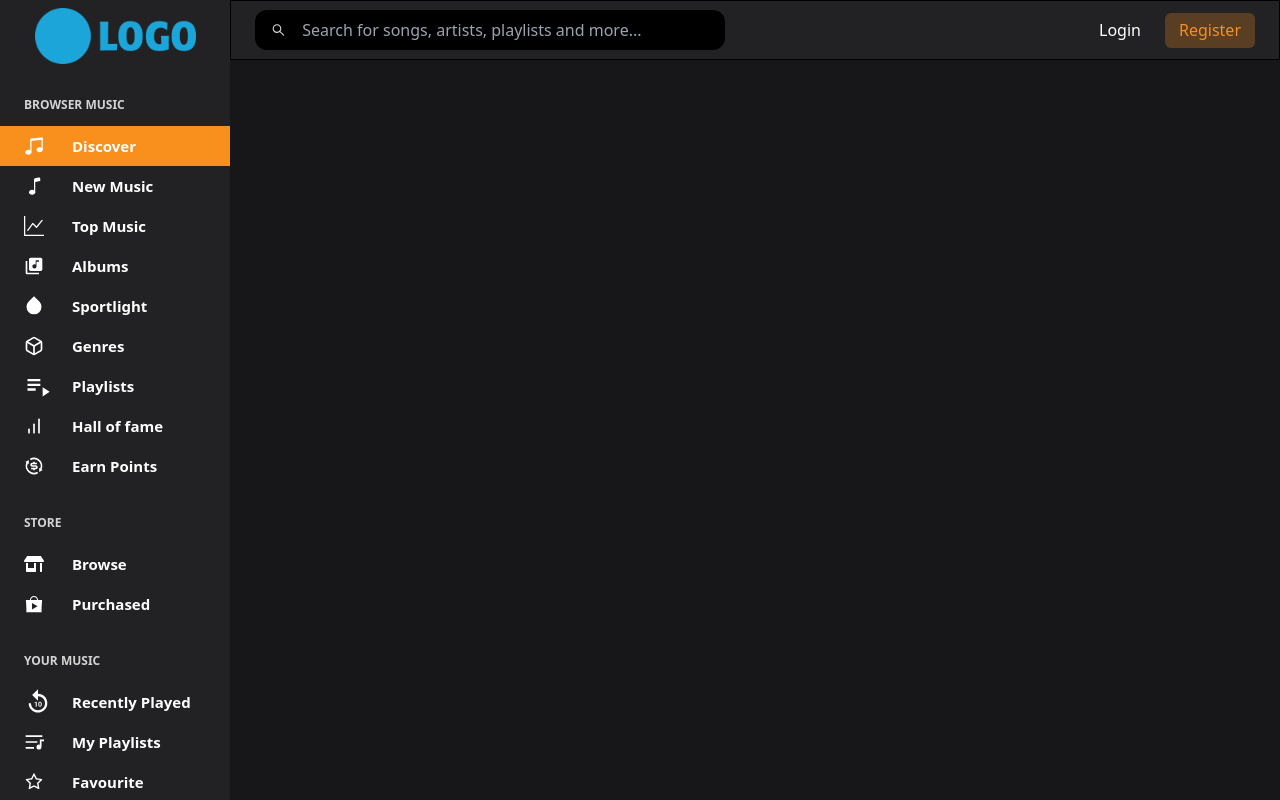
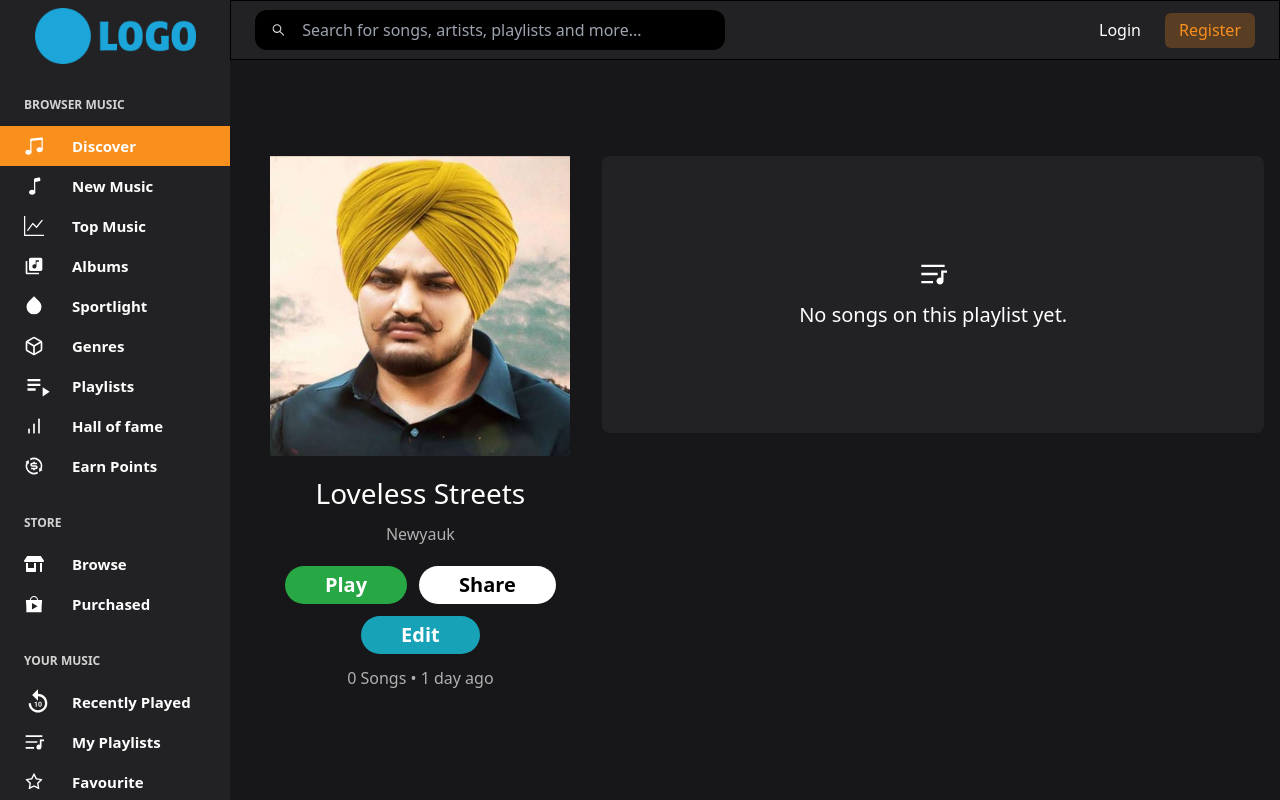
Before and after one commit to ZainSaleem1110/music-player, a React (Create React App) app: page /myPlaylistDetail in a window 1280 px wide. Built offline with nearby package versions, Linux system fonts and the light colour scheme.

Commit message:
myplaylistdetail page

```diff
--- /dev/null
+++ b/src/Components/myPlaylistDetail.jsx
@@ -0,0 +1,29 @@
+import React from 'react'
+import Img from '../assets/sidu.jpg'
+import {RiPlayListFill} from 'react-icons/ri'
+
+function MyPlaylistDetail() {
+    return (
+        <div className="flex md:flex-row flex-col pt-14 gap-x-8">
+            <div className="md:w-[35%] w-[100%] pl-6 flex flex-col items-center">
+                <div className="w-[300px] h-[300px]">
+                    <img src={Img} alt="" />
+                </div>
+                <h1 className="text-white text-[28px] mt-4">Loveless Streets</h1>
+                <p className="mt-2 text-[#b0b0b0] hover:text-white">Newyauk</p>
+                <div className="flex flex-wrap justify-center gap-x-3 mt-5 w-[300px]">
+                    <button className="px-10 h-[38px] bg-[#28a745] rounded-full text-white font-bold text-[20px]">Play</button>
+                    <button className="px-10 h-[38px] bg-white rounded-full text-[black] font-bold text-[20px]">Share</button>
+                    <button className="px-10 h-[38px] bg-[#17a2b8] rounded-full text-white font-bold text-[20px] mt-3">Edit</button>
+                </div>
+                <p className="mt-3 text-[#b0b0b0]">0 Songs • 1 day ago</p>
+            </div>
+            <div className="md:w-[75%] w-[100%] h-[277px] bg-[#222225] rounded-lg flex flex-col items-center text-white justify-center md:mt-0 mt-5">
+                <RiPlayListFill className="text-[28px]" />
+                <p className="text-[20px] mt-3">No songs on this playlist yet.</p>
+            </div>
+        </div>
+    )
+}
+
+export default MyPlaylistDetail
--- a/src/Pages/MyPlaylist.jsx
+++ b/src/Pages/MyPlaylist.jsx
@@ -3,6 +3,7 @@ import { MdPlaylistPlay, MdPlaylistAdd } from 'react-icons/md'
 import Img from '../assets/sidu.jpg'
 import { BsMusicNoteBeamed, BsThreeDots, BsCameraFill } from 'react-icons/bs'
 import { BiWorld } from 'react-icons/bi'
+import { Link } from 'react-router-dom'
 
 function MyPlaylist() {
     const [createModal, setCreateModal] = useState(0)
@@ -28,7 +29,7 @@ function MyPlaylist() {
                         <p className="ml-1">Create</p>
                     </button>
                 </div>
-                <div className="w-[340px] h-[102px] rounded-lg border border-[#ffffff4d] mt-6 flex justify-between">
+                <Link to="/myPlaylistDetail" className="w-[340px] h-[102px] rounded-lg border border-[#ffffff4d] mt-6 flex justify-between">
                     <div className="flex">
                         <img src={Img} className="rounded-l" alt="" />
                         <div className="flex flex-col justify-center ml-3">
@@ -46,7 +47,7 @@ function MyPlaylist() {
                     <div className="pr-5 mt-4 text-[#ffffff4d]">
                         <BsThreeDots />
                     </div>
-                </div>
+                </Link>
             </div>
             {createModal == 1 && (
                 <div className="absolute top-0 left-0 w-[100%] h-[100vh] text-[white] flex justify-center items-center z-50" style={{ background: "rgba(255,255,255,.3)" }} onClick={handleCloseModal}>
--- a/src/Routes.js
+++ b/src/Routes.js
@@ -27,6 +27,7 @@ import AlbumDetailPage from './Components/AlbumDetailPage'
 import OtherDetailPage from './Components/OtherDetail'
 import PlaylistDetail from './Components/PlaylistDetail'
 import MobileNavbar from './Components/mobileNavbar'
+import MyPlaylistDetail from './Components/myPlaylistDetail'
 
 function Routeing() {
     return (
@@ -64,6 +65,7 @@ function Routeing() {
                     <Route path="/albumDetail" element={<AlbumDetailPage />} />
                     <Route path="/otherDetail" element={<OtherDetailPage />} />
                     <Route path="/playlistDetail" element={<PlaylistDetail />} />
+                    <Route path="/myPlaylistDetail" element={<MyPlaylistDetail />} />
                 </Routes>
             </div>
         </div>
```
